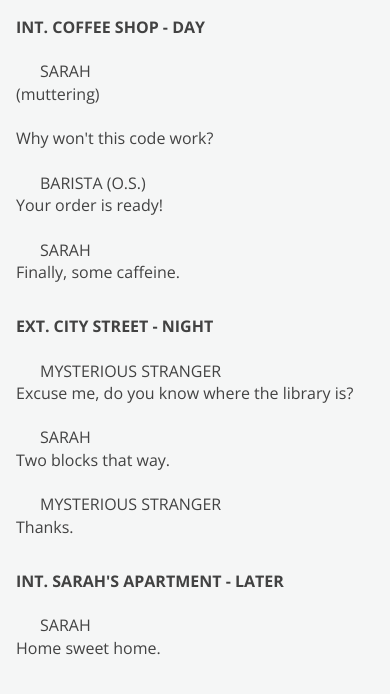
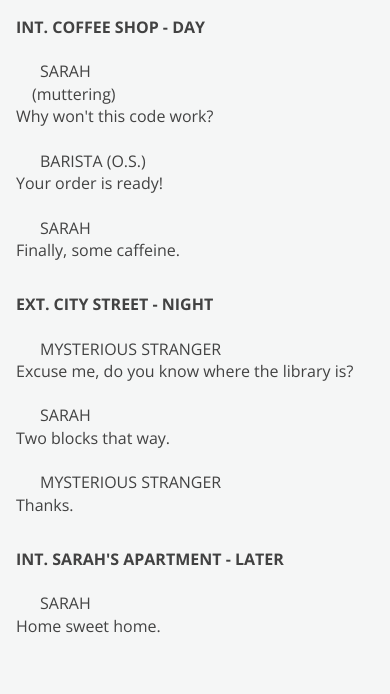
Before and after one commit to mumblequatch/test-screenplay, a plain HTML site: page index.html in a window 390 px wide. Drawn offline with nearby package versions, Linux system fonts and the light colour scheme.

Commit message:
Fix parenthetical styling

```diff
--- a/index.html
+++ b/index.html
@@ -41,7 +41,14 @@
             margin-right: 1.4in;
             margin-bottom: 0.23in;
         }
+        .parenthetical {
+            margin-left: 1.9in;
+            margin-right: 1.9in;
+            margin-bottom: 0;
+        }
+        .character + .parenthetical { page-break-before: avoid; }
         .character + .dialogue { page-break-before: avoid; }
+        .parenthetical + .dialogue { margin-top: 0; page-break-before: avoid; }
         @media print {
             html { background: white; }
             body { margin: 0; max-width: none; }
@@ -58,13 +65,17 @@
                 margin-left: 0;
                 margin-right: 0;
             }
+            .parenthetical {
+                margin-left: 1em;
+                margin-right: 1em;
+            }
         }
     </style>
 </head>
 <body>
 <p class="scene-heading first">INT. COFFEE SHOP - DAY</p>
 <p class="character">SARAH</p>
-<p class="dialogue">(muttering)</p>
+<p class="parenthetical">(muttering)</p>
 <p class="dialogue">Why won't this code work?</p>
 <p class="character">BARISTA (O.S.)</p>
 <p class="dialogue">Your order is ready!</p>
```
Also changed, not shown: 2 other files.
